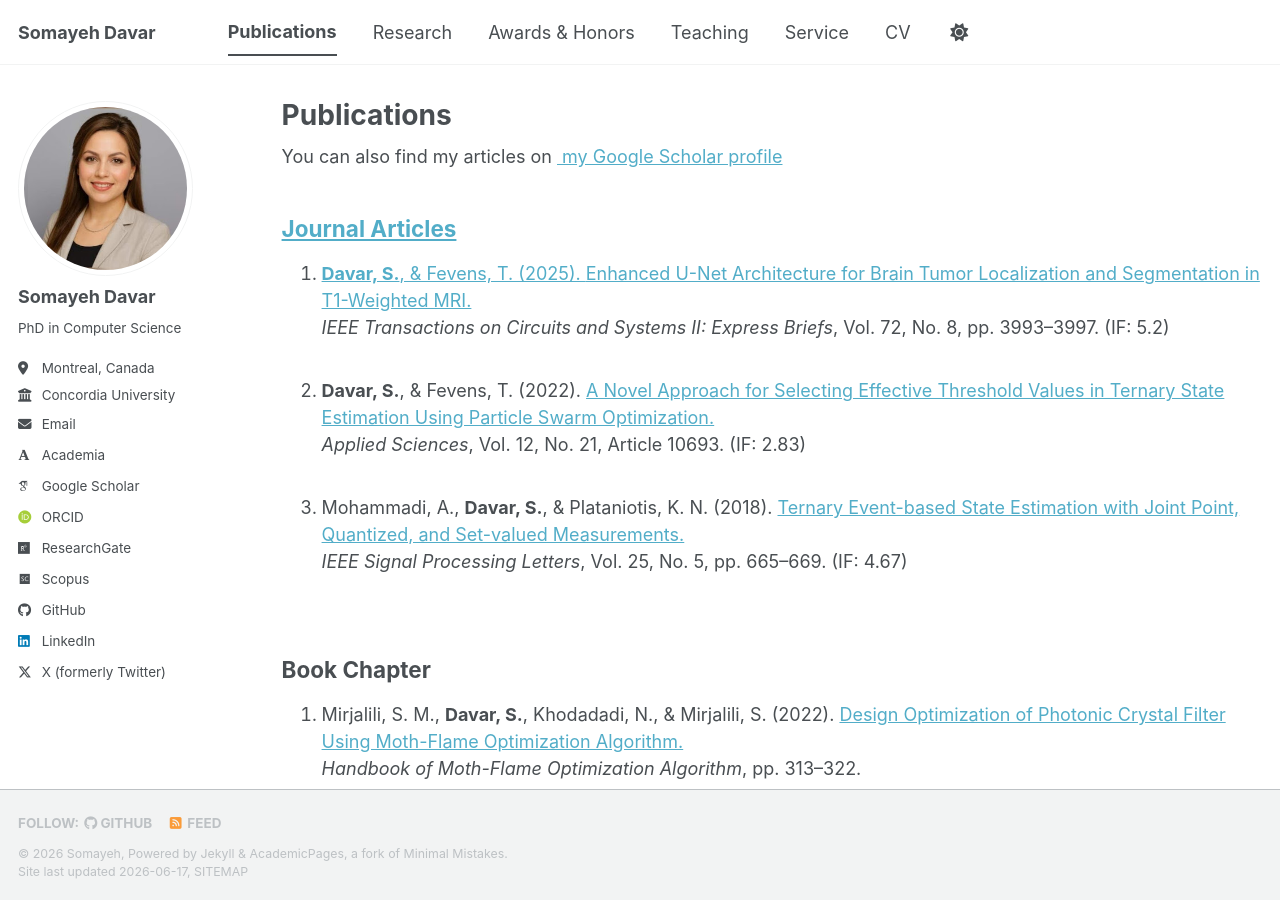
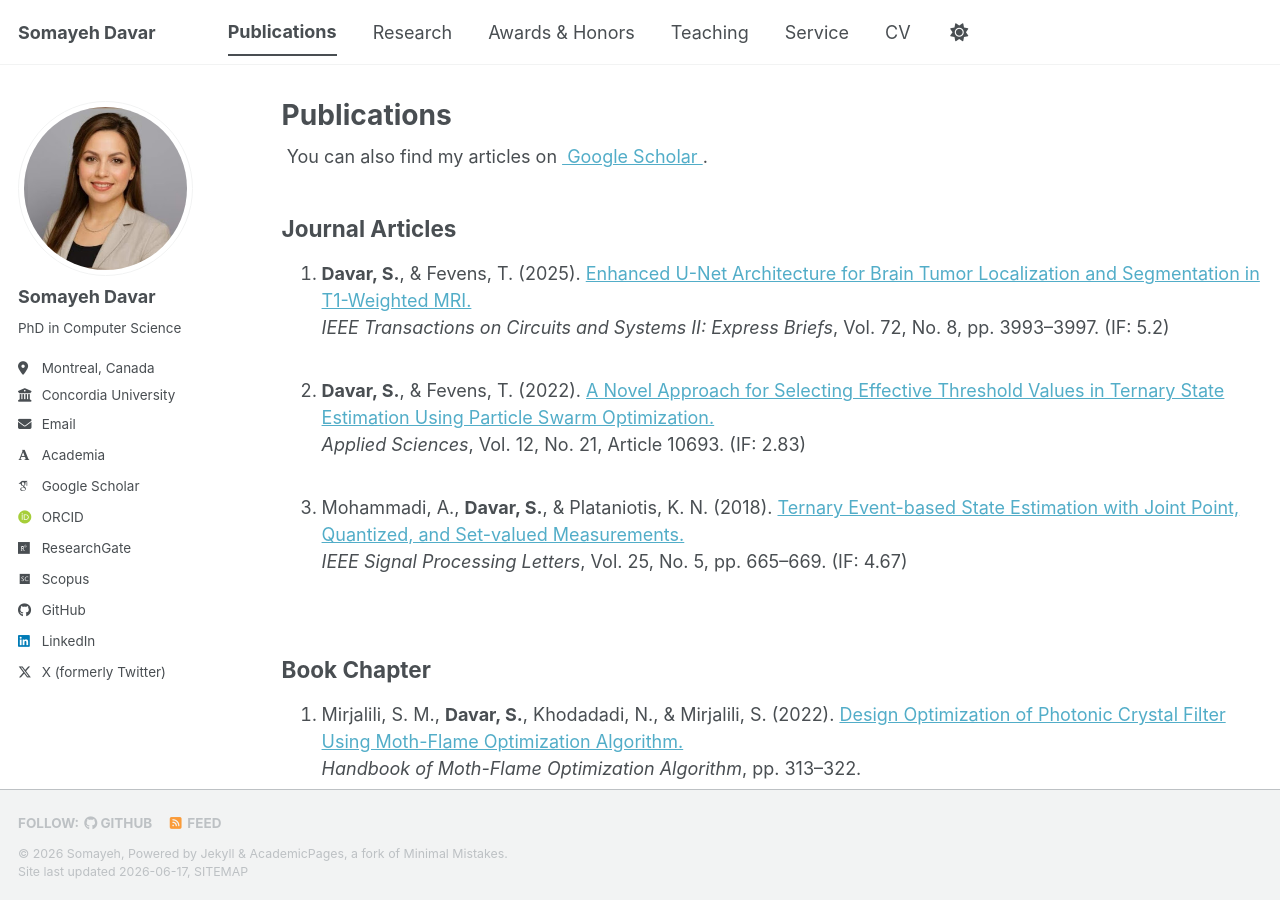
Before and after one commit to sdavar/sdavar.github.io, a Jekyll site: the page built from _pages/publications.html, in a window 1280 px wide and 900 px high. Built offline with Jekyll 4.4.1, drawn with Linux system fonts in a browser that asks for light colours; some web fonts are replaced; a script bundle is joined from its source files by our own code; library files that are not in the unit come from our copies.

Commit message:
Update publications.html

```diff
--- a/_pages/publications.html
+++ b/_pages/publications.html
@@ -6,7 +6,12 @@
 ---
 
 {% if site.author.googlescholar %}
-  <div class="wordwrap">You can also find my articles on <a href="https://scholar.google.com/citations?user=XKDspPcAAAAJ&hl=en"> my Google Scholar profile </div>
+<div class="wordwrap">
+  You can also find my articles on
+  <a href="{{ href="https://scholar.google.com/citations?user=XKDspPcAAAAJ&hl=en }}" target="_blank">
+    Google Scholar
+  </a>.
+</div>
 {% endif %}
 
 <h2>Journal Articles</h2>
```
